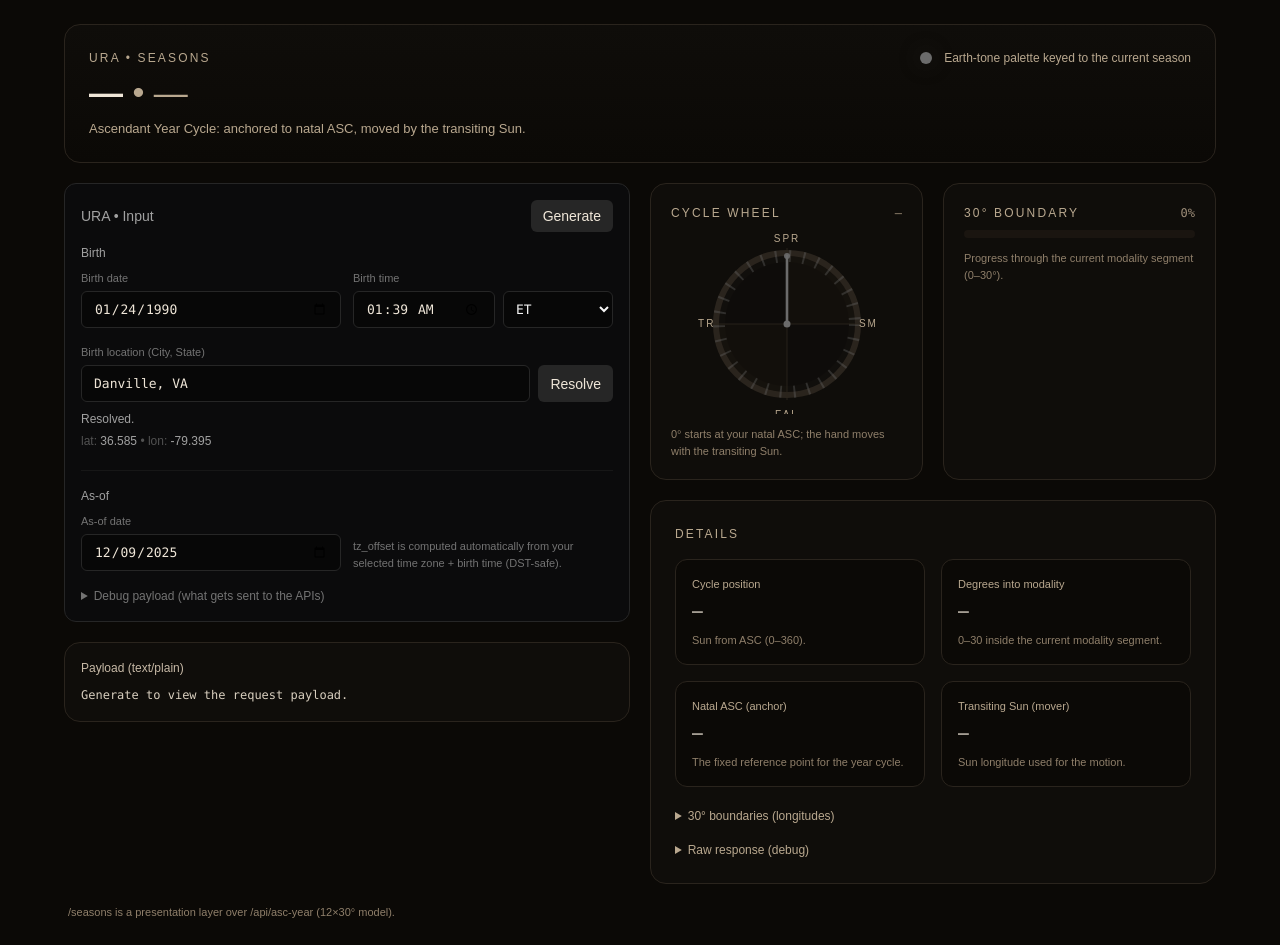
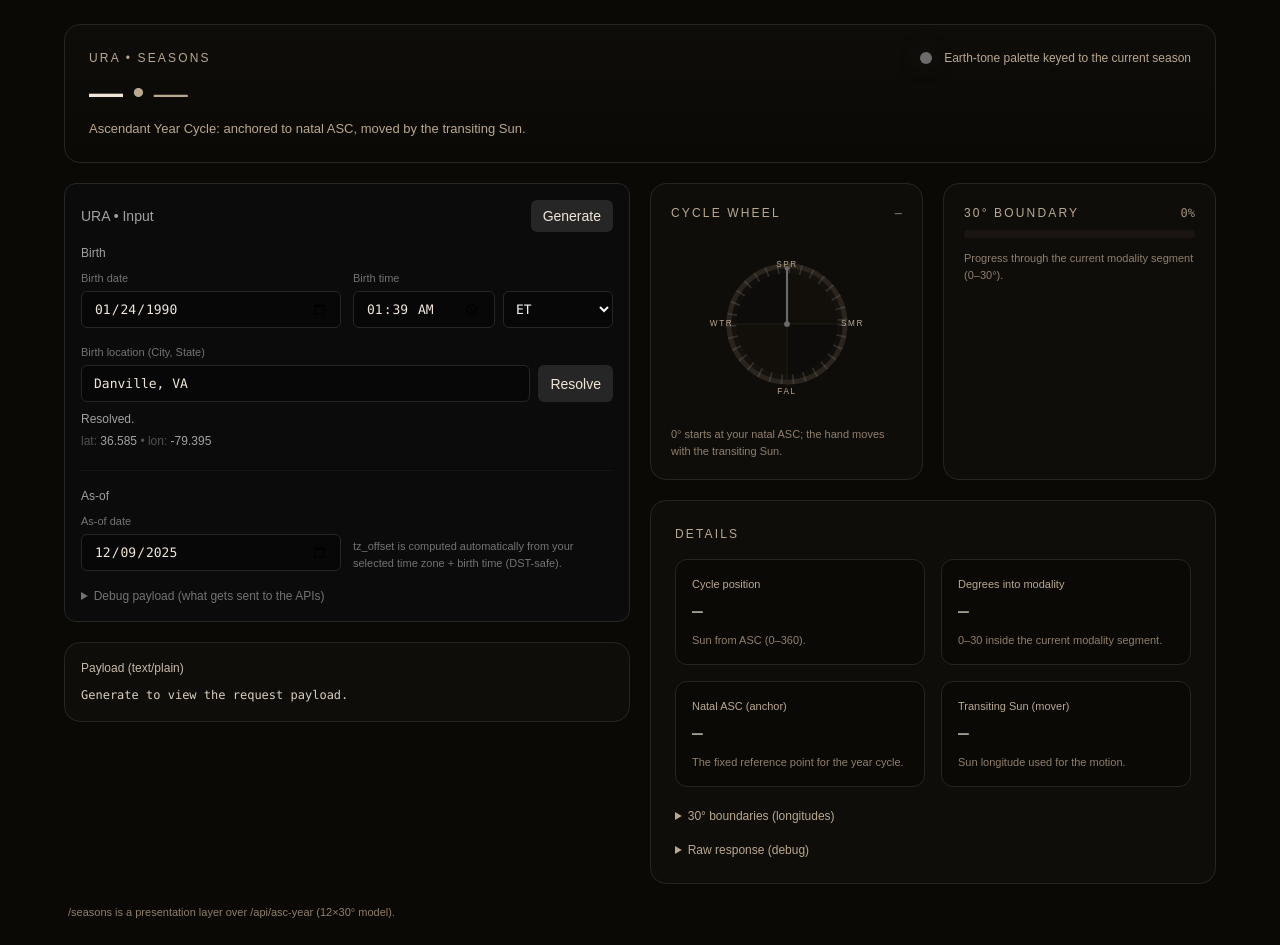
Before and after one commit to jaysperspective/URA, a Next.js app in the folder web/: page /seasons in a window 1280 px wide. Built offline with nearby package versions, Linux system fonts and the light colour scheme.

Commit message:
Update page.tsx

```diff
--- a/web/src/app/seasons/page.tsx
+++ b/web/src/app/seasons/page.tsx
@@ -138,15 +138,34 @@ function SeasonWheel({
       </div>
 
       <div className="flex items-center justify-center">
-        <svg width="180" height="180" viewBox="0 0 180 180">
+        {/* Expanded viewBox prevents label clipping */}
+        <svg width="180" height="180" viewBox="-20 -20 220 220">
+          {/* outer ring */}
           <circle cx={cx} cy={cy} r={r} fill="none" stroke="#2a241d" strokeWidth="12" />
 
           {/* quadrants */}
-          <path d={`M ${cx} ${cy} L ${cx} ${cy - r} A ${r} ${r} 0 0 1 ${cx + r} ${cy} Z`} fill="#13100c" opacity="0.9" />
-          <path d={`M ${cx} ${cy} L ${cx + r} ${cy} A ${r} ${r} 0 0 1 ${cx} ${cy + r} Z`} fill="#0f0d0a" opacity="0.9" />
-          <path d={`M ${cx} ${cy} L ${cx} ${cy + r} A ${r} ${r} 0 0 1 ${cx - r} ${cy} Z`} fill="#13100c" opacity="0.9" />
-          <path d={`M ${cx} ${cy} L ${cx - r} ${cy} A ${r} ${r} 0 0 1 ${cx} ${cy - r} Z`} fill="#0f0d0a" opacity="0.9" />
+          <path
+            d={`M ${cx} ${cy} L ${cx} ${cy - r} A ${r} ${r} 0 0 1 ${cx + r} ${cy} Z`}
+            fill="#13100c"
+            opacity="0.9"
+          />
+          <path
+            d={`M ${cx} ${cy} L ${cx + r} ${cy} A ${r} ${r} 0 0 1 ${cx} ${cy + r} Z`}
+            fill="#0f0d0a"
+            opacity="0.9"
+          />
+          <path
+            d={`M ${cx} ${cy} L ${cx} ${cy + r} A ${r} ${r} 0 0 1 ${cx - r} ${cy} Z`}
+            fill="#13100c"
+            opacity="0.9"
+          />
+          <path
+            d={`M ${cx} ${cy} L ${cx - r} ${cy} A ${r} ${r} 0 0 1 ${cx} ${cy - r} Z`}
+            fill="#0f0d0a"
+            opacity="0.9"
+          />
 
+          {/* subtle dotted ring */}
           <circle
             cx={cx}
             cy={cy}
@@ -159,26 +178,85 @@ function SeasonWheel({
           />
 
           {/* crosshair */}
-          <line x1={cx} y1={cy - r - 8} x2={cx} y2={cy + r + 8} stroke="#2a241d" strokeWidth="1" opacity="0.9" />
-          <line x1={cx - r - 8} y1={cy} x2={cx + r + 8} y2={cy} stroke="#2a241d" strokeWidth="1" opacity="0.9" />
+          <line
+            x1={cx}
+            y1={cy - r - 8}
+            x2={cx}
+            y2={cy + r + 8}
+            stroke="#2a241d"
+            strokeWidth="1"
+            opacity="0.9"
+          />
+          <line
+            x1={cx - r - 8}
+            y1={cy}
+            x2={cx + r + 8}
+            y2={cy}
+            stroke="#2a241d"
+            strokeWidth="1"
+            opacity="0.9"
+          />
 
-          {/* abbreviated labels */}
-          <text x={cx} y={cy - r - 14} textAnchor="middle" fontSize="10" fill="#b9a88f" letterSpacing="2">
+          {/* abbreviated labels with baseline alignment */}
+          <text
+            x={cx}
+            y={cy - r - 8}
+            textAnchor="middle"
+            dominantBaseline="hanging"
+            fontSize="10"
+            fill="#b9a88f"
+            letterSpacing="2"
+          >
             SPR
           </text>
-          <text x={cx + r + 18} y={cy + 3} textAnchor="middle" fontSize="10" fill="#b9a88f" letterSpacing="2">
+
+          <text
+            x={cx + r + 12}
+            y={cy}
+            textAnchor="middle"
+            dominantBaseline="middle"
+            fontSize="10"
+            fill="#b9a88f"
+            letterSpacing="2"
+          >
             SMR
           </text>
-          <text x={cx} y={cy + r + 26} textAnchor="middle" fontSize="10" fill="#b9a88f" letterSpacing="2">
+
+          <text
+            x={cx}
+            y={cy + r + 18}
+            textAnchor="middle"
+            dominantBaseline="alphabetic"
+            fontSize="10"
+            fill="#b9a88f"
+            letterSpacing="2"
+          >
             FAL
           </text>
-          <text x={cx - r - 18} y={cy + 3} textAnchor="middle" fontSize="10" fill="#b9a88f" letterSpacing="2">
+
+          <text
+            x={cx - r - 12}
+            y={cy}
+            textAnchor="middle"
+            dominantBaseline="middle"
+            fontSize="10"
+            fill="#b9a88f"
+            letterSpacing="2"
+          >
             WTR
           </text>
 
           {/* hand */}
           <circle cx={cx} cy={cy} r="3.5" fill={ringColor} />
-          <line x1={cx} y1={cy} x2={x2} y2={y2} stroke={ringColor} strokeWidth="2.6" strokeLinecap="round" />
+          <line
+            x1={cx}
+            y1={cy}
+            x2={x2}
+            y2={y2}
+            stroke={ringColor}
+            strokeWidth="2.6"
+            strokeLinecap="round"
+          />
           <circle cx={x2} cy={y2} r="3" fill={ringColor} opacity="0.9" />
         </svg>
       </div>
```
